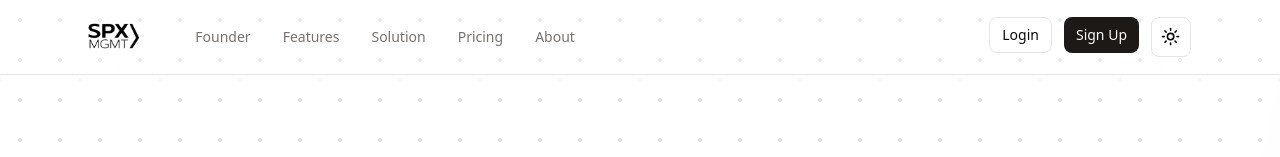
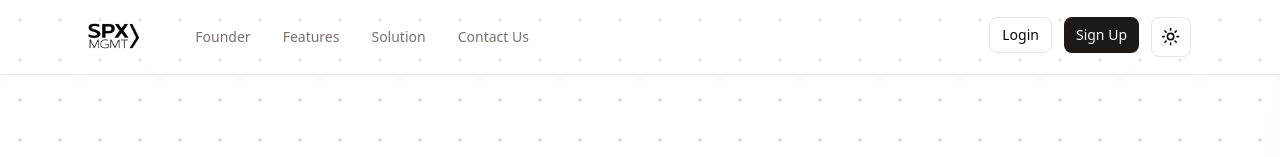
Before and after one commit to insideoptions/spx-management, a Next.js app: page / in a window 1280 px wide. Shown: the top 157 px of the page. Built offline with nearby package versions, Linux system fonts and the light colour scheme.

Commit message:
Update navigation menu: remove Pricing and About buttons, add Contact Us button

```diff
--- a/components/hero8-header.tsx
+++ b/components/hero8-header.tsx
@@ -10,8 +10,7 @@ const menuItems = [
   { name: "Founder", href: "#founder" },
   { name: "Features", href: "#wsj" },
   { name: "Solution", href: "#link" },
-  { name: "Pricing", href: "#link" },
-  { name: "About", href: "#link" },
+  { name: "Contact Us", href: "#contact" },
 ];
 
 export const HeroHeader = () => {
```
